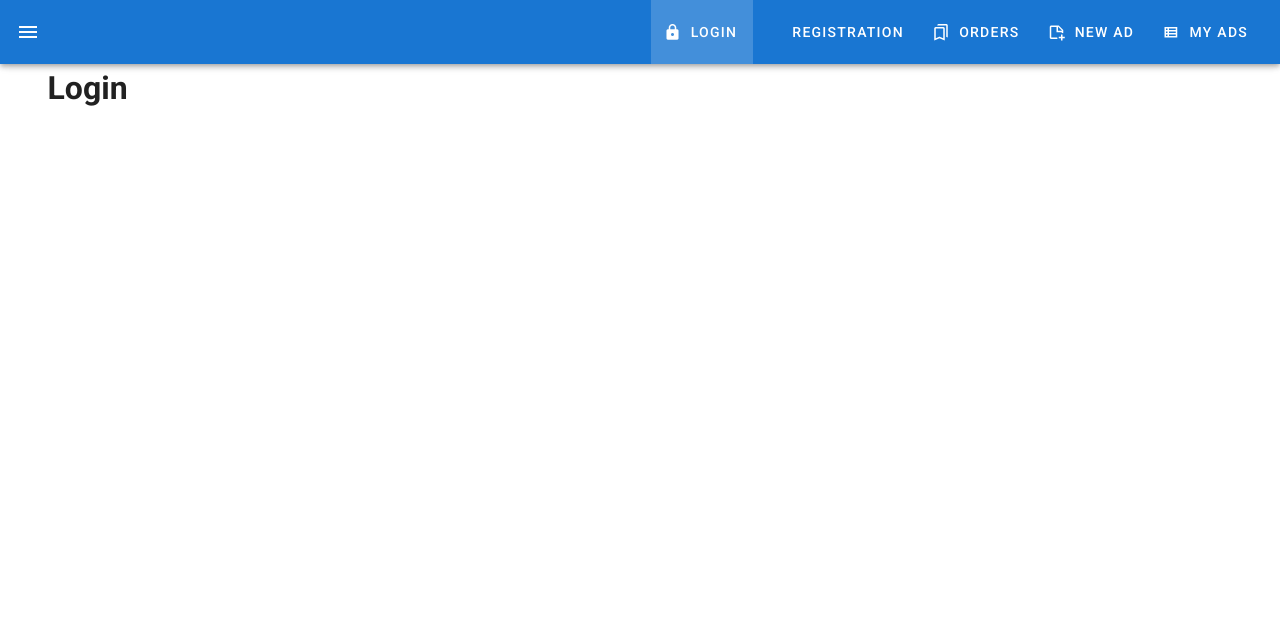
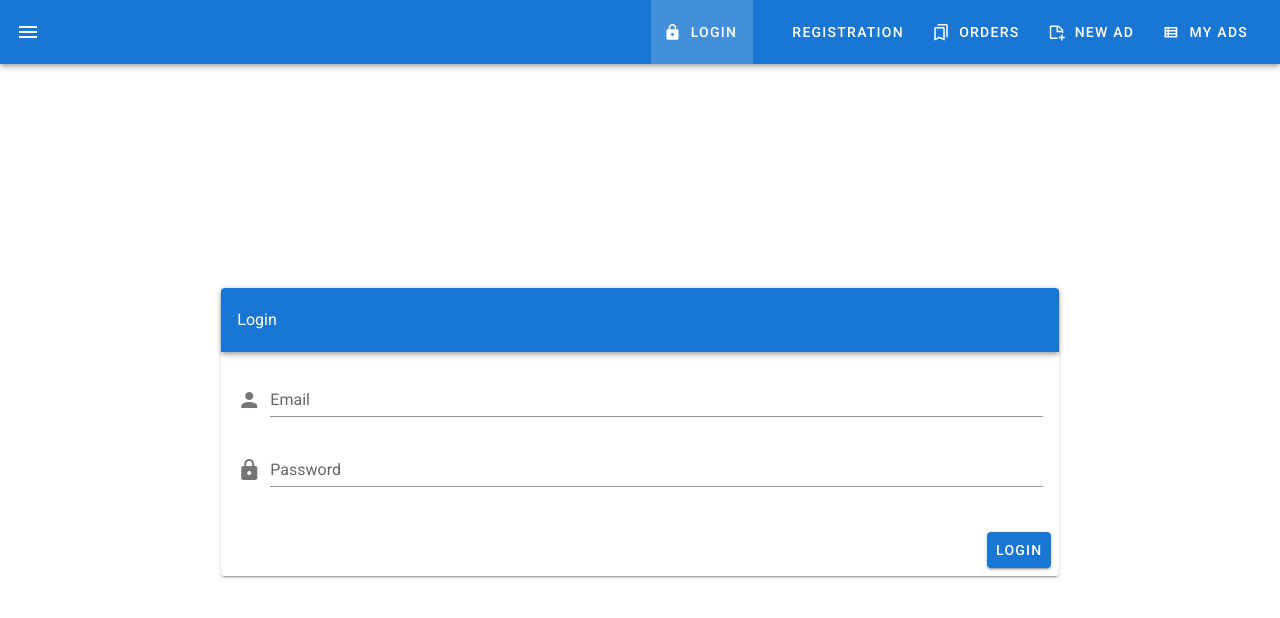
Before and after one commit to yulmosk/ad-project, a Vue app: page /login in a window 1280 px wide. Shown: the top 618 px of the page. Built offline with nearby package versions, Linux system fonts and the light colour scheme.

Commit message:
Верстка страницы логина 3.1

```diff
--- a/src/components/Auth/Login.vue
+++ b/src/components/Auth/Login.vue
@@ -1,13 +1,38 @@
 <template>
-	<v-container>
-		<v-layout row>
-		<v-flex xs12>
-				<h1>Login</h1>
-			</v-flex>
+	<v-container fluid fill-height>
+		<v-layout align-center justify-center>
+		<v-flex xs12 sm8 md8>
+			<v-card class="elevetion-12">
+				<v-toolbar dark color="primary">
+					Login
+				</v-toolbar>
+				<v-card-text>
+					<v-form>
+						<v-text-field
+						prepend-icon="mdi-account"
+						name="email"
+						label="Email"
+						type="email"></v-text-field>
+						<v-text-field
+                        prepend-icon="mdi-lock"
+                        name="password"
+                        label="Password"
+                        type="password">
+                        </v-text-field>
+					</v-form>
+				</v-card-text>
+				<v-card-actions>
+					<v-spacer></v-spacer>
+					<v-btn color="primary">Login</v-btn>
+				</v-card-actions>
+			</v-card>
+		</v-flex>
 		</v-layout>
 	</v-container>
 </template>
+
 <script>
+
 export default {
 	data () {
 		return {
```
